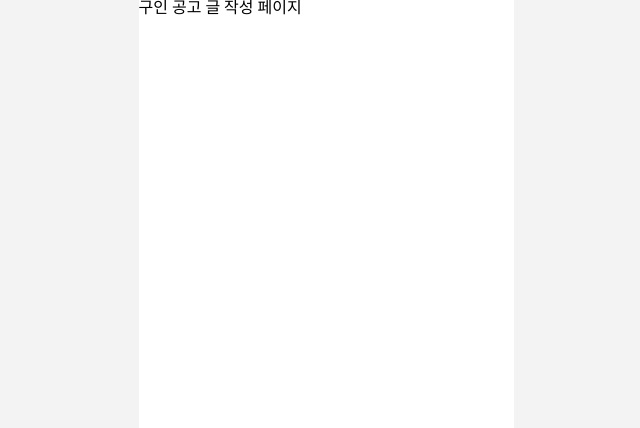
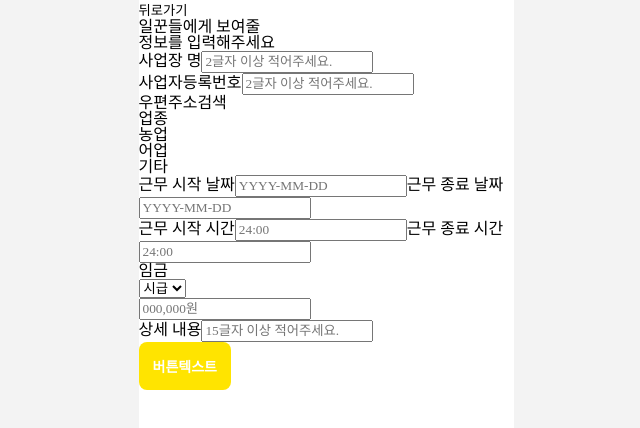
Before and after one commit to eeeyooon/Jeju-brokerage-FE, a React (Create React App) app: page /employ-write in a window 1280 px wide. Shown: the top 428 px of the page, without its empty margins (314-954 px from the left). Built offline with nearby package versions, Linux system fonts and the light colour scheme.

Commit message:
[style] 구인공고 글 작성 페이지 마크업

```diff
--- a/src/pages/employer/EmployWrite.jsx
+++ b/src/pages/employer/EmployWrite.jsx
@@ -1,10 +1,88 @@
 import React from "react";
 import { styled } from "styled-components";
+import Button from "../../components/Button";
 
 function EmployWrite() {
   return (
     <EmployWriteWrapper>
-      <h1>구인 공고 글 작성 페이지</h1>
+      <header>
+        <button>뒤로가기</button>
+        <h1>
+          일꾼들에게 보여줄
+          <p>정보를 입력해주세요</p>
+        </h1>
+      </header>
+      <div>
+        <div className="BusinessNameWrapper">
+          <label htmlFor="BusinessNameInput">사업장 명</label>
+          <input
+            type="text"
+            id="BusinessNameInput"
+            className="BusinessName"
+            placeholder="2글자 이상 적어주세요."
+          />
+        </div>
+        <div className="BusinessNumberWrapper">
+          <label htmlFor="BusinessNumberInput">사업자등록번호</label>
+          <input
+            type="text"
+            id="BusinenssNumberInput"
+            className="BusinenssNumber"
+            placeholder="2글자 이상 적어주세요."
+          />
+        </div>
+        <div className="addressSerach">우편주소검색</div>
+        <p>업종</p>
+        <div className="businessTypeWrapper">
+          <div>농업</div>
+          <div>어업</div>
+          <div>기타</div>
+        </div>
+        <div className="WorkDate">
+          <label htmlFor="WorkStartDateInput">근무 시작 날짜</label>
+          <input
+            type="text"
+            id="WorkStartDateInput"
+            className="WorkStartDate"
+            placeholder="YYYY-MM-DD"
+          />
+          <label htmlFor="WorkFinishDateInput">근무 종료 날짜</label>
+          <input
+            type="text"
+            id="WorkFinishDateInput"
+            className="WorkFinishDate"
+            placeholder="YYYY-MM-DD"
+          />
+        </div>
+        <div className="WorkTime">
+          <label htmlFor="WorkStartTimeInput">근무 시작 시간</label>
+          <input type="text" id="WorkStartTimeInput" placeholder="24:00" />
+          <label htmlFor="WorkFinishTimeInput">근무 종료 시간</label>
+          <input type="text" id="WorkFinishTimeInput" placeholder="24:00" />
+        </div>
+        <div className="salaryWrapper">
+          <label htmlFor="salaryInput">임금</label>
+          <div>
+            <select name="salaryType" id="salaryType">
+              <option value="시급" selected>
+                시급
+              </option>
+              <option value="일급">일급</option>
+              <option value="월급">월급</option>
+              <option value="건당">건당</option>
+            </select>
+          </div>
+          <input type="text" id="salaryInput" placeholder="000,000원" />
+        </div>
+        <label htmlFor="businessDetailInput">상세 내용</label>
+        <input
+          type="text"
+          name="businessDetailInput"
+          id="businessDetailInput"
+          placeholder="15글자 이상 적어주세요."
+        />
+      </div>
+      <Button text="버튼텍스트" />
     </EmployWriteWrapper>
   );
 }
```
